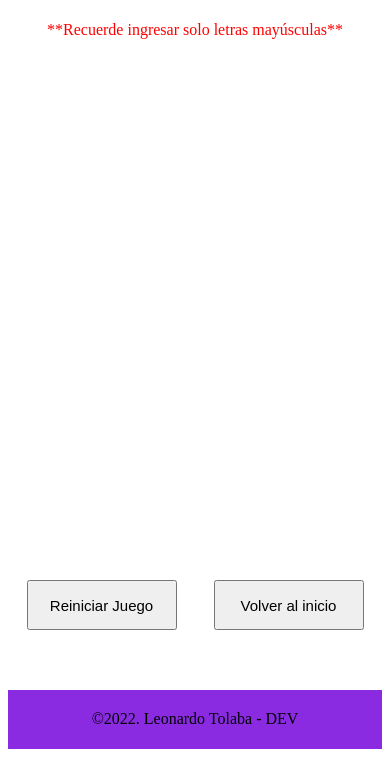
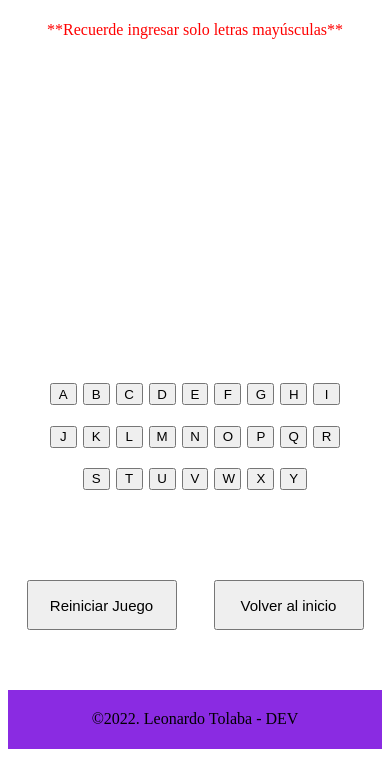
Before and after one commit to Leonardo-MT93/Challengue02---OracleONE---2.0, a plain HTML site: page index.html in a window 390 px wide. Shown: the part 922-1679 px from the top of the page. Drawn offline with Linux system fonts and the light colour scheme.

Commit message:
Update button config

```diff
--- a/stylemobile.css
+++ b/stylemobile.css
@@ -102,6 +102,7 @@
     }
     .botones_game{
         display: flex;
+        visibility: visible;
         flex-wrap: wrap;
         align-items: center;
         justify-content: center;
```
